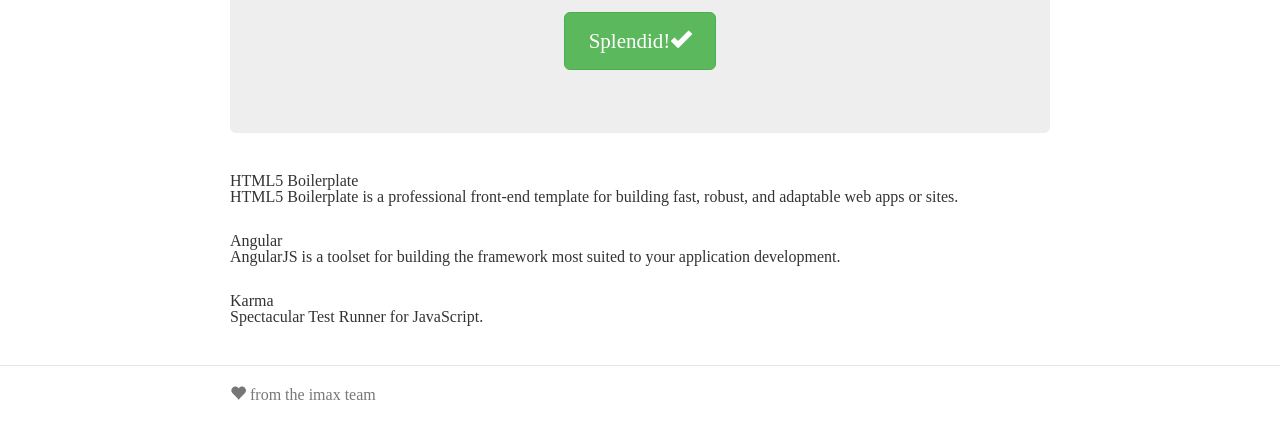
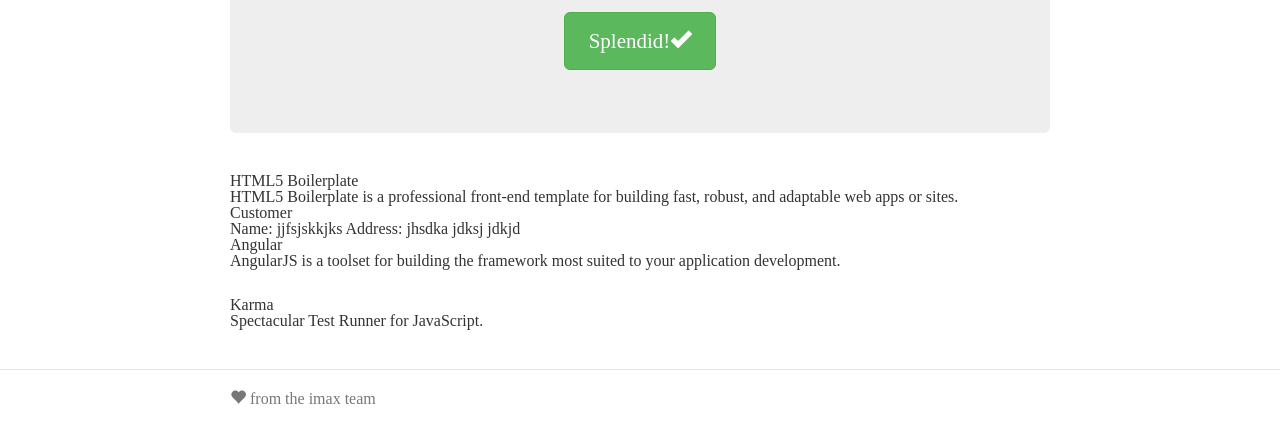
Before and after one commit to sudheerkr/video-web, a website: page app/index.html at #/state1 in a window 1280 px wide. Shown: the part 344-786 px from the top of the page. Drawn offline with nearby package versions, Linux system fonts and the light colour scheme; some packages are replaced by stand-ins of ours; files that its build step writes are made by us from their sources.

Commit message:
create a directive using isolate scope

```diff
--- a/app/scripts/app.js
+++ b/app/scripts/app.js
@@ -25,4 +25,13 @@
         controller: 'AboutCtrl',
         controllerAs: 'about'
       });
+  })
+  .directive('myCustomer', function(){
+    return {
+      restrict: 'E',
+      scope: {
+        customerInfo: '=info'
+      },
+      templateUrl: 'views/myCustomer.html'
+    };
   });
--- a/app/scripts/controllers/main.js
+++ b/app/scripts/controllers/main.js
@@ -8,10 +8,11 @@
  * Controller of the imaxApp
  */
 angular.module('imaxApp')
-  .controller('MainCtrl', function () {
+  .controller('MainCtrl', function ($scope) {
     this.awesomeThings = [
       'HTML5 Boilerplate',
       'AngularJS',
       'Karma'
     ];
+    $scope.niome = {name:'jjfsjskkjks', address: 'jhsdka jdksj jdkjd'};
   });
--- a/app/views/main.html
+++ b/app/views/main.html
@@ -12,6 +12,8 @@
   <p>
     HTML5 Boilerplate is a professional front-end template for building fast, robust, and adaptable web apps or sites.
   </p>
+  <h1>Customer</h1>
+  <my-customer info='niome'></my-customer>
 
   <h4>Angular</h4>
   <p>
--- /dev/null
+++ b/app/views/myCustomer.html
@@ -0,0 +1 @@
+Name: {{customerInfo.name}} Address: {{customerInfo.address}}
```
